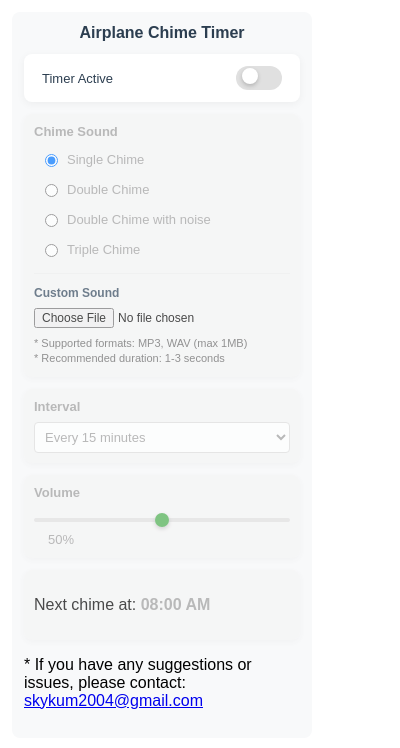
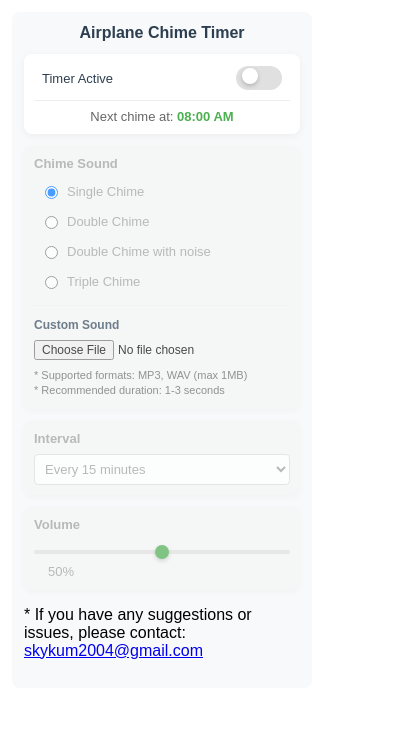
Before and after one commit to eddy961206/airplane_chime_timer, a browser extension: page popup.html in a window 400 px wide. Drawn offline with Linux system fonts and the light colour scheme.

Commit message:
Enhance popup UI with next chime display - Added a new container in popup.html to display the next chime time.

```diff
--- a/background.js
+++ b/background.js
@@ -59,7 +59,7 @@ const AudioManager = {
             if (soundName === 'custom') {
                 const { customSound } = await chrome.storage.local.get('customSound');
                 if (!customSound) {
-                    throw new Error('커스텀 사운드를 찾을 수 없습니다.');
+                    throw new Error('custom sound not found');
                 }
 
                 // 기존 Blob URL 해제
--- a/popup.css
+++ b/popup.css
@@ -290,3 +290,21 @@ input[type="range"]::-webkit-slider-thumb:hover {
     width: 100%;
     font-size: 12px;
 }
+
+.next-chime-container {
+    margin-top: 8px;
+    padding-top: 8px;
+    border-top: 1px solid #eee;
+    text-align: center;
+}
+
+.next-chime-container p {
+    margin: 0;
+    font-size: 13px;
+    color: #666;
+}
+
+#nextChimeTime {
+    font-weight: bold;
+    color: #4CAF50;
+}
--- a/popup.html
+++ b/popup.html
@@ -17,6 +17,9 @@
                     <input type="checkbox" id="timerToggle">
                     <span class="slider round"></span>
                 </label>
+            </div>
+            <div class="next-chime-container">
+                <p>Next chime at: <span id="nextChimeTime">--:--</span></p>
             </div>
         </div>
 
@@ -55,10 +58,6 @@
             <span id="volumeValue">50%</span>
         </div>
 
-        <!-- 다음 알림 시간 표시 -->
-        <div class="section">
-            <p>Next chime at: <span id="nextChimeTime">--:--</span></p>
-        </div>
         <p>
             <span id="contactMessage">* If you have any suggestions or issues, please contact:</span>
             <a href="mailto:skykum2004@gmail.com">skykum2004@gmail.com</a>
```
